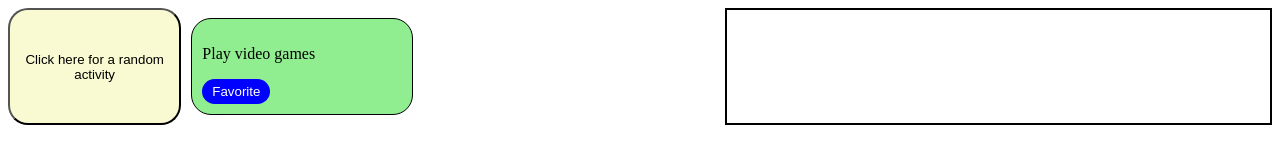
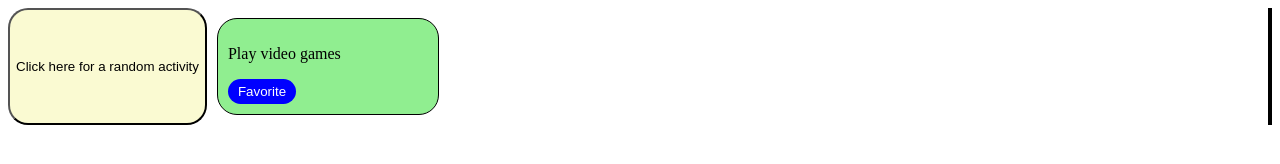
Before and after one commit to staten-island-tech/create-task-markk87, a plain HTML site: page index.html in a window 1280 px wide. Both pictures are taken after a click on the button "Click here for a random activity". Drawn offline with Linux system fonts and the light colour scheme.

Commit message:
asdfasdf

```diff
--- a/index.js
+++ b/index.js
@@ -77,15 +77,17 @@ const DOMSelectors = {
   return favoriteCard;
 }
 
-  DOMSelectors.button.addEventListener("click", function () {
+DOMSelectors.button.addEventListener("click", function (e) {
+  e.preventDefault();
+  if (DOMSelectors.favorites) {
+    DOMSelectors.gallery.innerHTML = '';
 
-    if (DOMSelectors.favorites) {
-      DOMSelectors.gallery.innerHTML = ''
+    for (let i = 0; i < 1; i++) {
       const randomActivity = getRandomUnusedActivity();
       const card = createCard(randomActivity);
       DOMSelectors.gallery.appendChild(card);
+    }
   } else {
     console.error("Favorites container not found");
   }
-
 });
--- a/style.css
+++ b/style.css
@@ -1,8 +1,23 @@
+body {
+    display: flex;
+}
+
 .gallery {
     display: flex;
     flex-wrap: wrap;
     flex-direction: column;
     width: 50%;
+}
+
+.favorite-header {
+    margin-right: 10px;
+    margin-top: 0;
+}
+
+.favorite-gallery {
+    border: 2px solid black;
+    width: auto;
+    margin-left: auto;
 }
 
 .card {
@@ -23,23 +38,12 @@
     border-radius: 15px;
 }
 
-.favorite-gallery {
-    border: 2px solid black;
-    width: 50%;
-    float: right;
-}
-
 .favorite-card {
     border: 1px solid black;
     padding: 5%;
     border-radius: 10px;
 }
 
-
-body {
-    display: flex;
-}
-
 .mainButton {
     border-radius: 20px;
     background-color: lightgoldenrodyellow;
```
Also changed, not shown: index.html (+1 -0 lines). Lines whose indentation alone changed are shown as unchanged.
